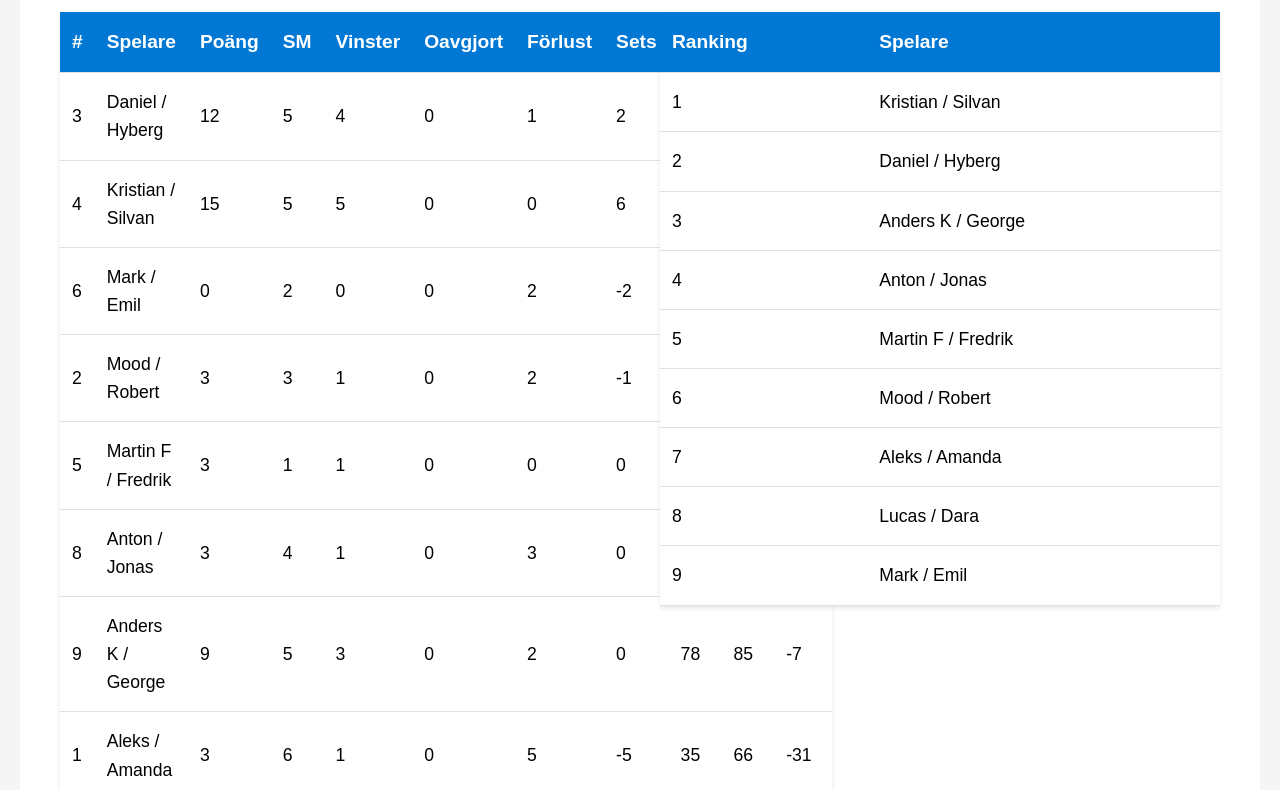
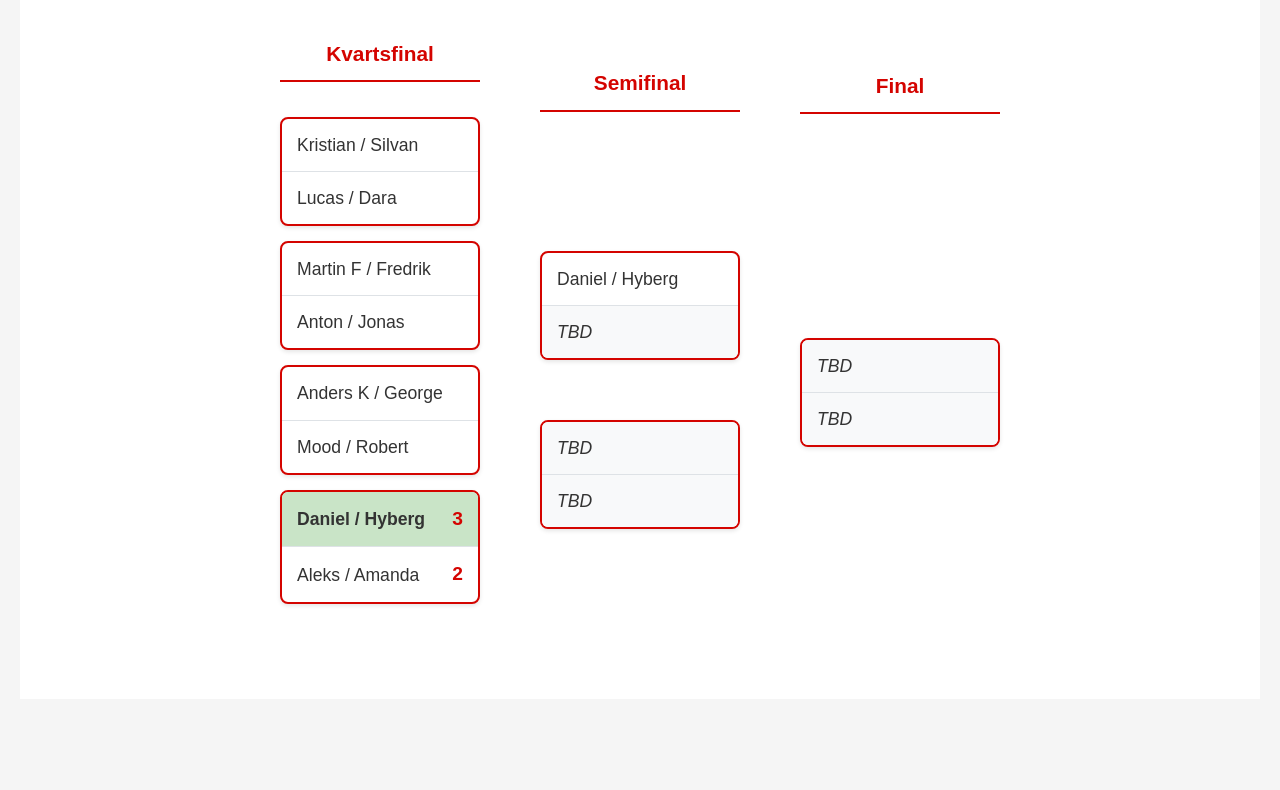
Before and after one commit to hallstedt-BI/hallstedt-bi.github.io, a plain HTML site: page index.html in a window 1280 px wide. Shown: the part 177-967 px from the top of the page. After the commit the page ends 896 px from the top, so only its background shows below. Drawn offline with Linux system fonts and the light colour scheme.

Commit message:
Enhance playoff bracket display and update title
Updated the title and added playoff bracket functionality with new styles and scripts.

```diff
--- a/index.html
+++ b/index.html
@@ -3,7 +3,7 @@
 <head>
     <meta charset="UTF-8">
     <meta name="viewport" content="width=device-width, initial-scale=1.0">
-    <title>Pingis HT25</title>
+    <title>Pingis HT25 - Playoff</title>
     <style>
         body {
             margin: 0;
@@ -19,73 +19,19 @@
             overflow: hidden;
         }
 
-
         .table-container {
             padding: 40px;
             overflow-x: auto;
             max-width: 100vw;
         }
 
-        .tables-row {
-            display: flex !important;
-            flex-wrap: nowrap;
-            gap: 40px;
-            margin-bottom: 40px;
-            align-items: flex-start;
-            width: 100%;
-        }
-
-
-        .table-section {
-            flex: 1;
-            min-width: 0; /* Allow tables to shrink */
-        }
-
-        .table-section.narrow {
-            flex: 0 0 350px;
-            max-width: 400px;
-            min-width: 300px;
-        }
-
-        .table-section.wide {
-            flex: 2;
-            min-width: 0;
-        }
-
-        /* Force tables in narrow sections to be smaller */
-        .table-section.narrow .data-table {
-            font-size: 0.9rem;
-        }
-
-        .table-section.narrow .data-table th,
-        .table-section.narrow .data-table td {
-            padding: 10px 8px;
-            font-size: 0.95rem;
-        }
-
-        /* Compact styling for detailed data table */
-        .detailed-data-table .data-table th,
-        .detailed-data-table .data-table td {
-            padding: 8px 6px;
-            font-size: 0.9rem;
-            line-height: 1.3;
-        }
-
-        .detailed-data-table .data-table th {
-            padding: 10px 6px;
-            font-size: 0.95rem;
-        }
-
-        .detailed-data-table .section-header {
-            font-size: 1.2rem;
-        }
-
         .section-header {
-            margin: 0 0 15px 0 !important;
-            color: #0078d4;
-            border-bottom: 2px solid #0078d4;
+            margin: 0 0 15px 0;
+            color: #d40400;
+            border-bottom: 2px solid #d40400;
             padding-bottom: 5px;
             font-size: 1.4rem;
+            text-align: center;
         }
 
         .loading {
@@ -112,33 +58,87 @@
             margin-bottom: 20px;
         }
 
-        .data-table {
-            width: 100%;
-            border-collapse: collapse;
-            margin: 0 auto;
+        /* Bracket styling */
+        .bracket-container {
+            display: flex;
+            justify-content: center;
+            gap: 60px;
+            margin: 40px 0;
+        }
+
+        .bracket-round {
+            display: flex;
+            flex-direction: column;
+            justify-content: space-around;
+            min-width: 200px;
+        }
+
+        .bracket-round-title {
+            text-align: center;
+            font-size: 1.3rem;
+            font-weight: 600;
+            color: #d40400;
+            margin-bottom: 20px;
+            padding-bottom: 10px;
+            border-bottom: 2px solid #d40400;
+        }
+
+        .bracket-match {
             background: white;
+            border: 2px solid #d40400;
+            border-radius: 8px;
+            margin: 10px 0;
+            overflow: hidden;
             box-shadow: 0 2px 4px rgba(0,0,0,0.1);
         }
 
-        .data-table th,
-        .data-table td {
-            padding: 15px 12px;
-            text-align: left;
+        .bracket-team {
+            display: flex;
+            justify-content: space-between;
+            align-items: center;
+            padding: 12px 15px;
             border-bottom: 1px solid #dee2e6;
             font-size: 1.1rem;
         }
 
-        .data-table th {
-            background-color: #0078d4;
-            color: white;
+        .bracket-team:last-child {
+            border-bottom: none;
+        }
+
+        .bracket-team.winner {
+            background-color: #c9e4c7;
             font-weight: 600;
-            position: sticky;
-            top: 0;
+        }
+
+        .team-name {
+            flex: 1;
+            color: #333;
+        }
+
+        .team-score {
+            font-weight: 700;
+            color: #d40400;
+            margin-left: 15px;
             font-size: 1.2rem;
         }
 
-        .data-table tr:hover {
+        .bracket-team.empty {
             background-color: #f8f9fa;
+            color: #999;
+            font-style: italic;
+        }
+
+        /* Spacing for bracket tree structure */
+        .bracket-round.quarterfinals .bracket-match {
+            margin: 15px 0;
+        }
+
+        .bracket-round.semifinals .bracket-match {
+            margin: 60px 0;
+        }
+
+        .bracket-round.finals .bracket-match {
+            margin: 140px 0;
         }
 
         /* TV-optimized styling */
@@ -147,24 +147,18 @@
             line-height: 1.6;
         }
 
-        .header h1 {
-            font-size: 2.5rem;
-        }
-
-        .header p {
-            font-size: 1.3rem;
-        }
-
         .last-updated {
             font-size: 1.2rem;
         }
 
-        .instructions {
-            padding: 20px;
-            background: #f8f9fa;
-            border-top: 1px solid #dee2e6;
-            font-size: 14px;
-            color: #6c757d;
+        @media (max-width: 1200px) {
+            .bracket-container {
+                gap: 30px;
+            }
+
+            .bracket-round {
+                min-width: 160px;
+            }
         }
 
         @media (max-width: 768px) {
@@ -172,22 +166,23 @@
                 padding: 10px;
             }
 
-            .iframe-container {
-                height: 400px;
+            .bracket-container {
+                flex-direction: column;
+                gap: 30px;
             }
 
-            .header {
-                padding: 15px;
+            .bracket-round.semifinals .bracket-match,
+            .bracket-round.finals .bracket-match {
+                margin: 20px 0;
             }
         }
     </style>
 </head>
 <body>
     <div class="container">
-
         <div class="table-container">
             <div id="loadingMessage" class="loading">
-                📊 Loading data...
+                📊 Loading playoff data...
             </div>
             <div id="errorMessage" class="error" style="display: none;">
                 ❌ Error loading data
@@ -195,154 +190,238 @@
             <div id="lastUpdated" class="last-updated" style="display: none;">
                 Last updated: <span id="updateTime"></span>
             </div>
-            <div id="tableContainer" style="display: none;"></div>
+            <h2 class="section-header">Playoff Bracket</h2>
+            <div id="bracketContainer" style="display: none;"></div>
         </div>
-
     </div>
 
     <script>
         document.addEventListener('DOMContentLoaded', function() {
-            loadExcelData();
+            loadPlayoffData();
         });
 
-        async function loadExcelData() {
+        async function loadPlayoffData() {
             const loadingMessage = document.getElementById('loadingMessage');
             const errorMessage = document.getElementById('errorMessage');
             const lastUpdated = document.getElementById('lastUpdated');
             const updateTime = document.getElementById('updateTime');
-            const tableContainer = document.getElementById('tableContainer');
+            const bracketContainer = document.getElementById('bracketContainer');
 
             try {
-                // Fetch the JSON data created by the Office Script with cache-busting
-                const response = await fetch(`./data.json?t=${Date.now()}`);
+                // Fetch the CSV data with cache-busting
+                const response = await fetch(`./Pingis 2025(Matcher inkl slutspel HT25 ).csv`);
 
                 if (!response.ok) {
                     throw new Error(`HTTP error! status: ${response.status}`);
                 }
 
-                const data = await response.json();
+                const csvText = await response.text();
+                const playoffData = parseCSV(csvText);
 
                 // Hide loading message
                 loadingMessage.style.display = 'none';
 
                 // Show last updated time
-                if (data.lastUpdated) {
-                    const updateDate = new Date(data.lastUpdated);
-                    updateTime.textContent = updateDate.toLocaleString();
-                    lastUpdated.style.display = 'block';
-                }
+                const now = new Date();
+                updateTime.textContent = now.toLocaleString();
+                lastUpdated.style.display = 'block';
 
-                // Create and display multiple sections with TV-optimized layout
-                if (data.sections) {
-                    tableContainer.innerHTML = '';
-
-                    // Create main row with left column (Stats + Ranking) side by side instead of stacked
-                    const mainRow = document.createElement('div');
-                    mainRow.className = 'tables-row';
-                    mainRow.style.display = 'flex';
-                    mainRow.style.gap = '40px';
-                    mainRow.style.alignItems = 'flex-start';
-
-                    // Main stats section (left side)
-                    if (data.sections.mainStats && data.sections.mainStats.data.length > 0) {
-                        const mainStatsSection = createTableSection(
-                            data.sections.mainStats,
-                            'table-section'
-                        );
-                        mainRow.appendChild(mainStatsSection);
-                    }
-
-                    // Small table section (right side - now side by side instead of stacked)
-                    if (data.sections.smallTable && data.sections.smallTable.data.length > 0) {
-                        const smallTableSection = createTableSection(
-                            data.sections.smallTable,
-                            'table-section'
-                        );
-                        mainRow.appendChild(smallTableSection);
-                    }
-
-                    tableContainer.appendChild(mainRow);
-                    tableContainer.style.display = 'block';
-                } else if (data.data && data.data.length > 0) {
-                    // Fallback for old format
-                    const table = createTable(data.data);
-                    tableContainer.innerHTML = '';
-                    tableContainer.appendChild(table);
-                    tableContainer.style.display = 'block';
-                } else {
-                    throw new Error('No data found in the JSON file');
-                }
+                createBracket(playoffData);
+                bracketContainer.style.display = 'block';
 
             } catch (error) {
-                console.error('Error loading Excel data:', error);
+                console.error('Error loading playoff data:', error);
                 loadingMessage.style.display = 'none';
                 errorMessage.textContent = `❌ Error: ${error.message}`;
                 errorMessage.style.display = 'block';
             }
         }
 
-        function createTableSection(sectionData, className) {
-            const sectionDiv = document.createElement('div');
-            sectionDiv.className = className;
+        function parseCSV(csvText) {
+            const lines = csvText.split('\n').map(line => line.split(','));
 
-            // Create section header
-            const sectionHeader = document.createElement('h3');
-            sectionHeader.className = 'section-header';
-            sectionHeader.textContent = sectionData.title;
+            // Parse the structure from CSV
+            // Skip Play in, focus on: Kvartsfinal (3,4), Semifinal (5,6), Final (7,8)
 
-            // Create table
-            const table = createTable(sectionData.data);
+            const playoffData = {
+                quarterfinals: [],
+                semifinals: [],
+                finals: []
+            };
 
-            sectionDiv.appendChild(sectionHeader);
-            sectionDiv.appendChild(table);
+            // Skip header rows (0,1,2) and parse from row 3 onwards
+            for (let i = 3; i < lines.length; i++) {
+                const row = lines[i];
 
-            return sectionDiv;
+                // Kvartsfinal (columns 3-4)
+                if (row[3] && row[3].trim()) {
+                    playoffData.quarterfinals.push({
+                        team: row[3].trim(),
+                        score: row[4] ? row[4].trim() : ''
+                    });
+                }
+
+                // Semifinal (columns 5-6)
+                if (row[5] && row[5].trim()) {
+                    playoffData.semifinals.push({
+                        team: row[5].trim(),
+                        score: row[6] ? row[6].trim() : ''
+                    });
+                }
+
+                // Final (columns 7-8)
+                if (row[7] && row[7].trim()) {
+                    playoffData.finals.push({
+                        team: row[7].trim(),
+                        score: row[8] ? row[8].trim() : ''
+                    });
+                }
+            }
+
+            // Group teams into matches (pairs)
+            return {
+                quarterfinals: groupIntoMatches(playoffData.quarterfinals),
+                semifinals: groupIntoMatches(playoffData.semifinals),
+                finals: groupIntoMatches(playoffData.finals)
+            };
         }
 
-        function createTable(data) {
-            if (!data || data.length === 0) {
-                return document.createTextNode('No data available');
+        function groupIntoMatches(teams) {
+            const matches = [];
+            for (let i = 0; i < teams.length; i += 2) {
+                const team1 = teams[i] || { team: '', score: '' };
+                const team2 = teams[i + 1] || { team: '', score: '' };
+
+                let winner = 0;
+                if (team1.score && team2.score) {
+                    const score1 = parseInt(team1.score);
+                    const score2 = parseInt(team2.score);
+                    if (!isNaN(score1) && !isNaN(score2)) {
+                        winner = score1 > score2 ? 1 : (score2 > score1 ? 2 : 0);
+                    }
+                }
+
+                matches.push({
+                    team1: team1.team,
+                    score1: team1.score,
+                    team2: team2.team,
+                    score2: team2.score,
+                    winner: winner
+                });
+            }
+            return matches;
+        }
+
+        function createBracket(playoffData) {
+            const bracketContainer = document.getElementById('bracketContainer');
+            bracketContainer.innerHTML = '';
+
+            const bracket = document.createElement('div');
+            bracket.className = 'bracket-container';
+
+            // Quarterfinals - ensure we have 4 matches
+            const quarterfinals = playoffData.quarterfinals || [];
+            while (quarterfinals.length < 4) {
+                quarterfinals.push({ team1: '', score1: '', team2: '', score2: '', winner: 0 });
+            }
+            const quarterfinalsRound = createRound('Kvartsfinal', quarterfinals, 'quarterfinals');
+            bracket.appendChild(quarterfinalsRound);
+
+            // Semifinals - ensure we have 2 matches
+            const semifinals = playoffData.semifinals || [];
+            while (semifinals.length < 2) {
+                semifinals.push({ team1: '', score1: '', team2: '', score2: '', winner: 0 });
+            }
+            const semifinalsRound = createRound('Semifinal', semifinals, 'semifinals');
+            bracket.appendChild(semifinalsRound);
+
+            // Finals - ensure we have 1 match
+            const finals = playoffData.finals || [];
+            while (finals.length < 1) {
+                finals.push({ team1: '', score1: '', team2: '', score2: '', winner: 0 });
+            }
+            const finalsRound = createRound('Final', finals, 'finals');
+            bracket.appendChild(finalsRound);
+
+            bracketContainer.appendChild(bracket);
+        }
+
+        function createRound(title, matches, roundClass) {
+            const roundDiv = document.createElement('div');
+            roundDiv.className = `bracket-round ${roundClass}`;
+
+            const titleDiv = document.createElement('div');
+            titleDiv.className = 'bracket-round-title';
+            titleDiv.textContent = title;
+            roundDiv.appendChild(titleDiv);
+
+            const matchesContainer = document.createElement('div');
+
+            matches.forEach(match => {
+                const matchDiv = createMatch(match);
+                matchesContainer.appendChild(matchDiv);
+            });
+
+            roundDiv.appendChild(matchesContainer);
+            return roundDiv;
+        }
+
+        function createMatch(match) {
+            const matchDiv = document.createElement('div');
+            matchDiv.className = 'bracket-match';
+
+            // Team 1
+            const team1Div = document.createElement('div');
+            team1Div.className = 'bracket-team';
+            if (!match.team1 || match.team1 === '') {
+                team1Div.classList.add('empty');
+            } else if (match.winner === 1) {
+                team1Div.classList.add('winner');
             }
 
-            const table = document.createElement('table');
-            table.className = 'data-table';
+            const team1Name = document.createElement('span');
+            team1Name.className = 'team-name';
+            team1Name.textContent = match.team1 || 'TBD';
 
-            // Create header row from the first data object's keys
-            const headers = Object.keys(data[0]);
-            const thead = document.createElement('thead');
-            const headerRow = document.createElement('tr');
+            const team1Score = document.createElement('span');
+            team1Score.className = 'team-score';
+            team1Score.textContent = match.score1 !== '' && match.score1 !== null && match.score1 !== undefined ? match.score1 : '';
 
-            headers.forEach(header => {
-                const th = document.createElement('th');
-                th.textContent = header;
-                headerRow.appendChild(th);
-            });
+            team1Div.appendChild(team1Name);
+            if (team1Score.textContent !== '') {
+                team1Div.appendChild(team1Score);
+            }
 
-            thead.appendChild(headerRow);
-            table.appendChild(thead);
+            // Team 2
+            const team2Div = document.createElement('div');
+            team2Div.className = 'bracket-team';
+            if (!match.team2 || match.team2 === '') {
+                team2Div.classList.add('empty');
+            } else if (match.winner === 2) {
+                team2Div.classList.add('winner');
+            }
 
-            // Create data rows
-            const tbody = document.createElement('tbody');
+            const team2Name = document.createElement('span');
+            team2Name.className = 'team-name';
+            team2Name.textContent = match.team2 || 'TBD';
 
-            data.forEach(row => {
-                const tr = document.createElement('tr');
+            const team2Score = document.createElement('span');
+            team2Score.className = 'team-score';
+            team2Score.textContent = match.score2 !== '' && match.score2 !== null && match.score2 !== undefined ? match.score2 : '';
 
-                headers.forEach(header => {
-                    const td = document.createElement('td');
-                    const value = row[header];
-                    td.textContent = value !== null && value !== undefined ? value : '';
-                    tr.appendChild(td);
-                });
+            team2Div.appendChild(team2Name);
+            if (team2Score.textContent !== '') {
+                team2Div.appendChild(team2Score);
+            }
 
-                tbody.appendChild(tr);
-            });
+            matchDiv.appendChild(team1Div);
+            matchDiv.appendChild(team2Div);
 
-            table.appendChild(tbody);
-            return table;
+            return matchDiv;
         }
 
         // Auto-refresh every 5 minutes to check for updates
-        setInterval(loadExcelData, 5 * 60 * 1000);
+        setInterval(loadPlayoffData, 5 * 60 * 1000);
     </script>
 </body>
 </html>
```
